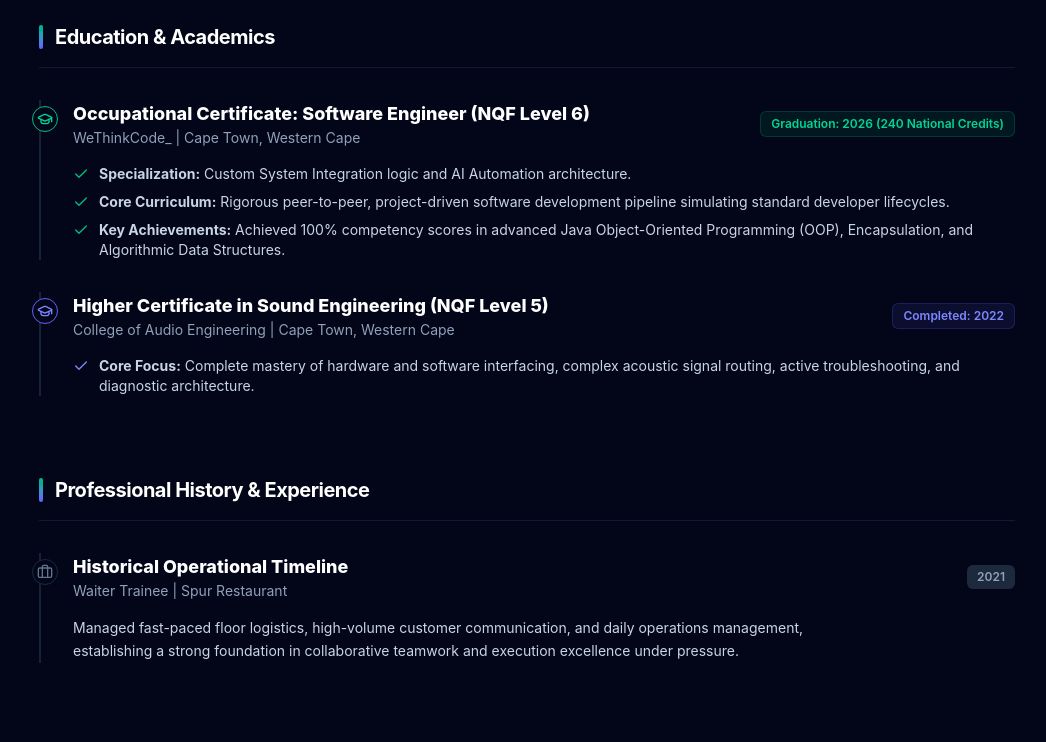
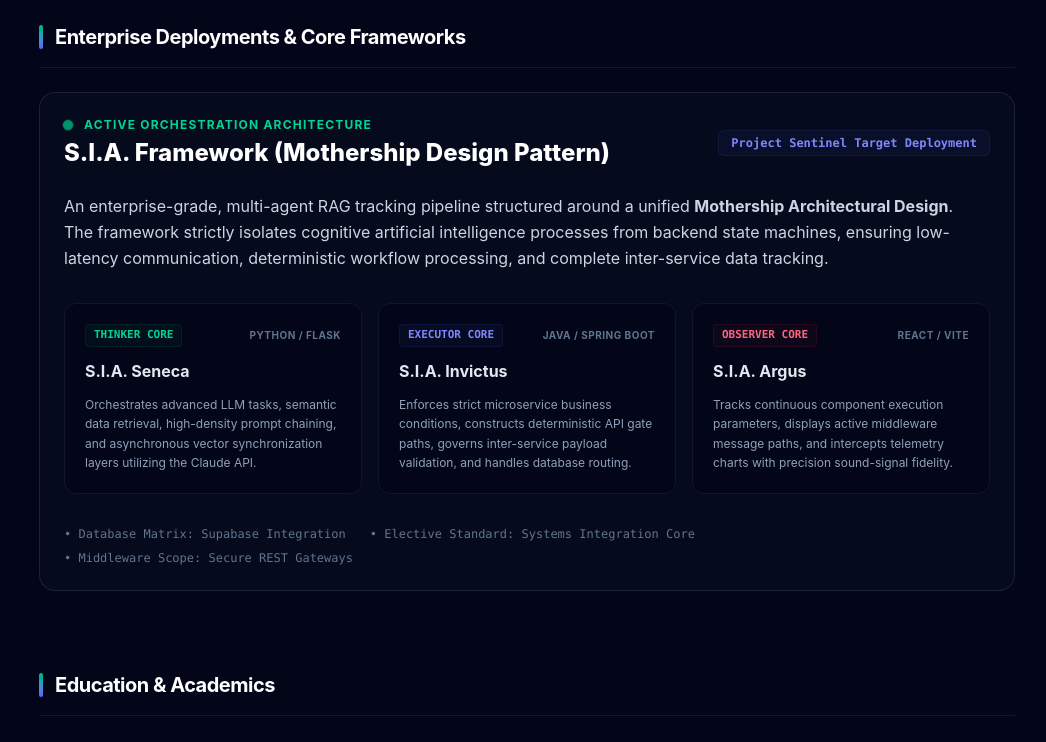
Before and after one commit to Siya-Maggs/sm-portfolio, a React (Vite) app: page / in a window 1280 px wide. Shown: the part 1260-2002 px from the top of the page, without its empty margins (113-1159 px from the left). Built offline with nearby package versions, Linux system fonts and the light colour scheme.

Commit message:
feat: map structural multi-agent architecture parameters for S.I.A framework
Added a new section for Enterprise Deployments and Core Frameworks, detailing the S.I.A. Framework and its components, including Seneca, Invictus, and Argus. Removed the previous Active Deployment Frame section.

```diff
--- a/src/App.jsx
+++ b/src/App.jsx
@@ -180,6 +180,80 @@
           </div>
         </section>
 
+        {/* Enterprise S.I.A. Framework Block */}
+        <section className="space-y-6">
+          <div className="flex items-center gap-3 border-b border-slate-800/60 pb-4">
+            <div className="h-6 w-1 bg-gradient-to-b from-emerald-500 to-indigo-500 rounded" />
+            <h2 className="text-xl font-bold tracking-tight text-white">
+              Enterprise Deployments & Core Frameworks
+            </h2>
+          </div>
+
+          <div className="p-6 rounded-2xl bg-slate-900/30 border border-slate-800/80 space-y-6">
+            <div className="flex flex-col md:flex-row md:items-center justify-between gap-4">
+              <div className="space-y-1">
+                <div className="flex items-center gap-3">
+                  <div className="h-2 w-2 rounded-full bg-emerald-400 animate-ping" />
+                  <span className="text-xs font-bold uppercase tracking-widest text-emerald-400">Active Orchestration Architecture</span>
+                </div>
+                <h3 className="text-2xl font-extrabold text-white">S.I.A. Framework (Mothership Design Pattern)</h3>
+              </div>
+              <div className="inline-flex items-center gap-1.5 text-xs font-mono font-semibold text-indigo-400 bg-indigo-500/5 border border-indigo-500/10 px-3 py-1 rounded-md">
+                Project Sentinel Target Deployment
+              </div>
+            </div>
+
+            <p className="text-sm md:text-base text-slate-300 leading-relaxed max-w-4xl">
+              An enterprise-grade, multi-agent RAG tracking pipeline structured around a unified <strong>Mothership Architectural Design</strong>. The framework strictly isolates cognitive artificial intelligence processes from backend state machines, ensuring low-latency communication, deterministic workflow processing, and complete inter-service data tracking.
+            </p>
+
+            {/* Agent Grid Distribution */}
+            <div className="grid grid-cols-1 md:grid-cols-3 gap-4 pt-2">
+              {/* Seneca */}
+              <div className="p-5 rounded-xl bg-slate-950 border border-slate-900 space-y-3 hover:border-emerald-500/30 transition-colors">
+                <div className="flex items-center justify-between">
+                  <span className="text-[11px] font-bold font-mono text-emerald-400 uppercase bg-emerald-500/5 px-2 py-0.5 rounded border border-emerald-500/10">Thinker Core</span>
+                  <span className="text-[10px] text-slate-500 font-bold uppercase tracking-wider">Python / Flask</span>
+                </div>
+                <h4 className="text-base font-bold text-slate-200">S.I.A. Seneca</h4>
+                <p className="text-xs text-slate-400 leading-relaxed">
+                  Orchestrates advanced LLM tasks, semantic data retrieval, high-density prompt chaining, and asynchronous vector synchronization layers utilizing the Claude API.
+                </p>
+              </div>
+
+              {/* Invictus */}
+              <div className="p-5 rounded-xl bg-slate-950 border border-slate-900 space-y-3 hover:border-indigo-500/30 transition-colors">
+                <div className="flex items-center justify-between">
+                  <span className="text-[11px] font-bold font-mono text-indigo-400 uppercase bg-indigo-500/5 px-2 py-0.5 rounded border border-indigo-500/10">Executor Core</span>
+                  <span className="text-[10px] text-slate-500 font-bold uppercase tracking-wider">Java / Spring Boot</span>
+                </div>
+                <h4 className="text-base font-bold text-slate-200">S.I.A. Invictus</h4>
+                <p className="text-xs text-slate-400 leading-relaxed">
+                  Enforces strict microservice business conditions, constructs deterministic API gate paths, governs inter-service payload validation, and handles database routing.
+                </p>
+              </div>
+
+              {/* Argus */}
+              <div className="p-5 rounded-xl bg-slate-950 border border-slate-900 space-y-3 hover:border-rose-500/30 transition-colors">
+                <div className="flex items-center justify-between">
+                  <span className="text-[11px] font-bold font-mono text-rose-400 uppercase bg-rose-500/5 px-2 py-0.5 rounded border border-rose-500/10">Observer Core</span>
+                  <span className="text-[10px] text-slate-500 font-bold uppercase tracking-wider">React / Vite</span>
+                </div>
+                <h4 className="text-base font-bold text-slate-200">S.I.A. Argus</h4>
+                <p className="text-xs text-slate-400 leading-relaxed">
+                  Tracks continuous component execution parameters, displays active middleware message paths, and intercepts telemetry charts with precision sound-signal fidelity.
+                </p>
+              </div>
+            </div>
+
+            <div className="text-xs text-slate-500 pt-2 font-mono flex flex-wrap gap-x-6 gap-y-2">
+              <span>• Database Matrix: Supabase Integration</span>
+              <span>• Elective Standard: Systems Integration Core</span>
+              <span>• Middleware Scope: Secure REST Gateways</span>
+            </div>
+          </div>
+        </section>
+
         {/* Education Timeline */}
         <section className="space-y-8">
           <div className="flex items-center gap-3 border-b border-slate-800/60 pb-4">
@@ -282,21 +356,6 @@
           </div>
         </section>
 
-        {/* Active Deployment Frame */}
-        <section className="p-6 rounded-2xl bg-slate-900/30 border border-slate-800/80 space-y-4">
-          <div className="flex items-center gap-3">
-            <div className="h-2 w-2 rounded-full bg-emerald-400 animate-ping" />
-            <span className="text-xs font-bold uppercase tracking-widest text-emerald-400">Active Technical Focus</span>
-          </div>
-          <h3 className="text-xl font-bold text-white">Project Sentinel (Enterprise RAG Pipeline)</h3>
-          <p className="text-sm text-slate-400 max-w-2xl leading-relaxed">
-            I am currently architecting a robust, multi-tier system integration project that connects a React frontend with a Spring Boot API Gateway and a Python/Flask AI microservice. This project utilizes the Claude API for complex workflow automation.
-          </p>
-          <div className="inline-flex items-center gap-1.5 text-xs font-semibold text-indigo-400">
-            Repository Under Construction • Deploying to Vercel & Supabase
-          </div>
-        </section>
-
         {/* Licensing & Languages */}
         <section className="grid grid-cols-1 md:grid-cols-2 gap-6 border-t border-slate-900 pt-12">
           <div className="space-y-3">
```
